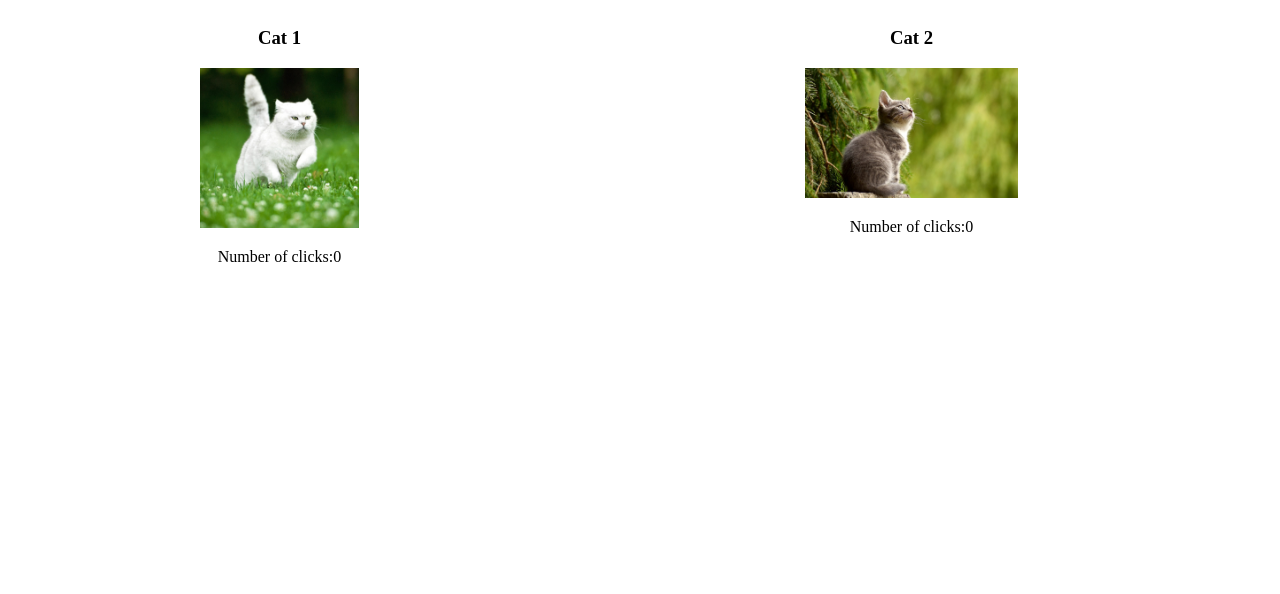
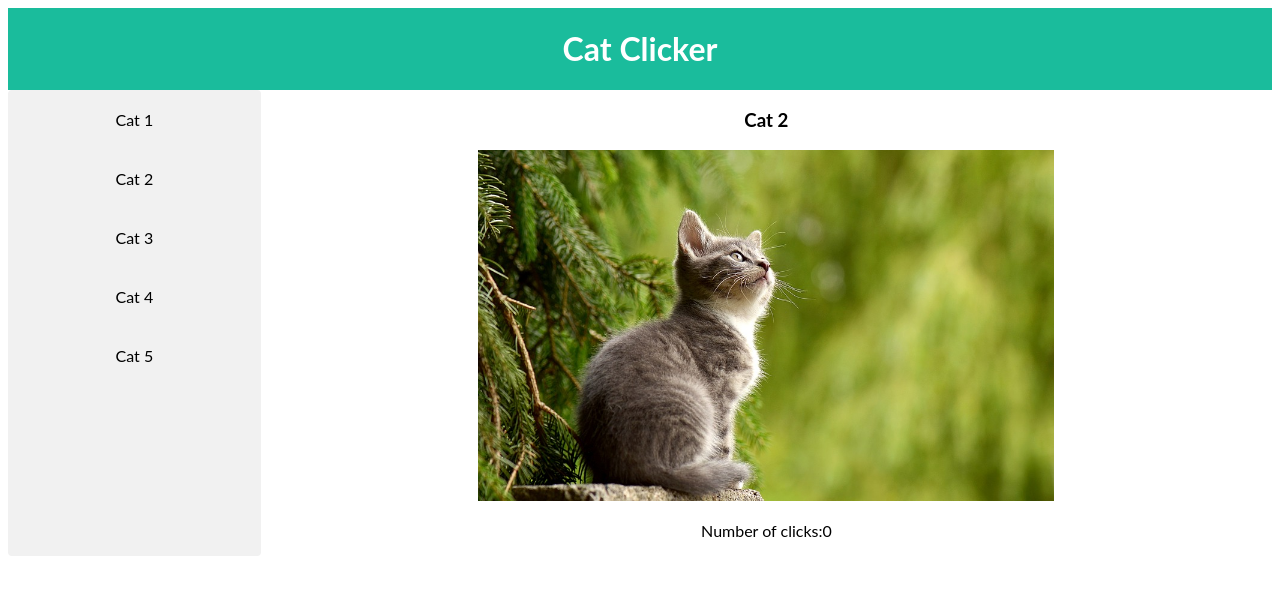
Before and after one commit to EverlynAsiko/cat-clicker, a plain HTML site: page index.html in a window 1280 px wide. Drawn offline with Linux system fonts and the light colour scheme.

Commit message:
Feature: Added cat list and cat images

```diff
--- a/css/styles.css
+++ b/css/styles.css
@@ -1,8 +1,30 @@
 #main {
+	font-family: "Lato", sans-serif;
 	display: flex;
+	flex-wrap: wrap;
 }
+
 div {
 	text-align: center;
+}
+.header {
+	background-color: #1abc9c;
+	color: white;
+	flex: 100%;
+}
+
+#catlist {
+	flex: 20%;
+	border-radius: 4px;
+	background-color: #f1f1f1;
+}
+
+#catlist div{
+	padding-bottom: 20px;
+	padding-top: 20px;
+}
+#images {
+	flex: 80%;
 }
 
 button {
@@ -12,6 +34,12 @@ button {
 }
 
 img {
-	width: 30%;
-	height: 30%;
+	width: 60%;
+	height: 60%;
 }
+
+@media screen and (max-width: 700px) {
+    #main {
+        flex-direction: column;
+    }
+}
--- a/index.html
+++ b/index.html
@@ -7,7 +7,18 @@
 	<link rel="stylesheet" href="css/styles.css">
 </head>
 <body id="main">
-	<!--Divs are addede here-->
+
+	<!-- Header -->
+	<div class="header">
+  		<h1>Cat Clicker</h1>
+	</div>
+
+	<div id="catlist">
+
+	</div>
+	<div id="images">
+	<!--Divs are added here-->
+ 	</div>
 
 <script src="js/app.js"></script>
 </body>
--- a/js/app.js
+++ b/js/app.js
@@ -1,4 +1,13 @@
 "use strict";
+
+let catName=['Cat 1','Cat 2','Cat 3','Cat 4','Cat 5'];
+
+let parent=document.getElementById("catlist");
+let catlist='';
+for(let i = 0; i < catName.length; i++) {
+	catlist += '<div id="list_'+catName[i]+'">'+catName[i]+'</div>';
+}
+parent.innerHTML=catlist;
 
 function catFunctionality(catName,clickId,imgSource) {
 	let clicks=0;
@@ -7,7 +16,7 @@ function catFunctionality(catName,clickId,imgSource) {
 		document.getElementById(clickId).innerHTML=clicks;
 	}
 
-	let parent=document.getElementById("main");
+	let parent=document.getElementById("images");
 	let newElement=document.createElement("div");
 	newElement.innerHTML='<h3>'+catName+'</h3><button id="'+catName+'"><img src="'+imgSource+'"></button><p>Number of clicks:<span id="'+clickId+'">0</span></p>'
 
@@ -17,5 +26,5 @@ function catFunctionality(catName,clickId,imgSource) {
 	cat.addEventListener("click", getClicks);
 }
 
-catFunctionality("Cat 1","Click1","images/cat.jpg");
+//catFunctionality("Cat 1","Click1","images/cat.jpg");
 catFunctionality("Cat 2","Click2","images/cat2.jpg");
```
Also changed, not shown: images/cat3.jpg (added), images/cat4.jpg (added), images/cat5.jpg (added).
